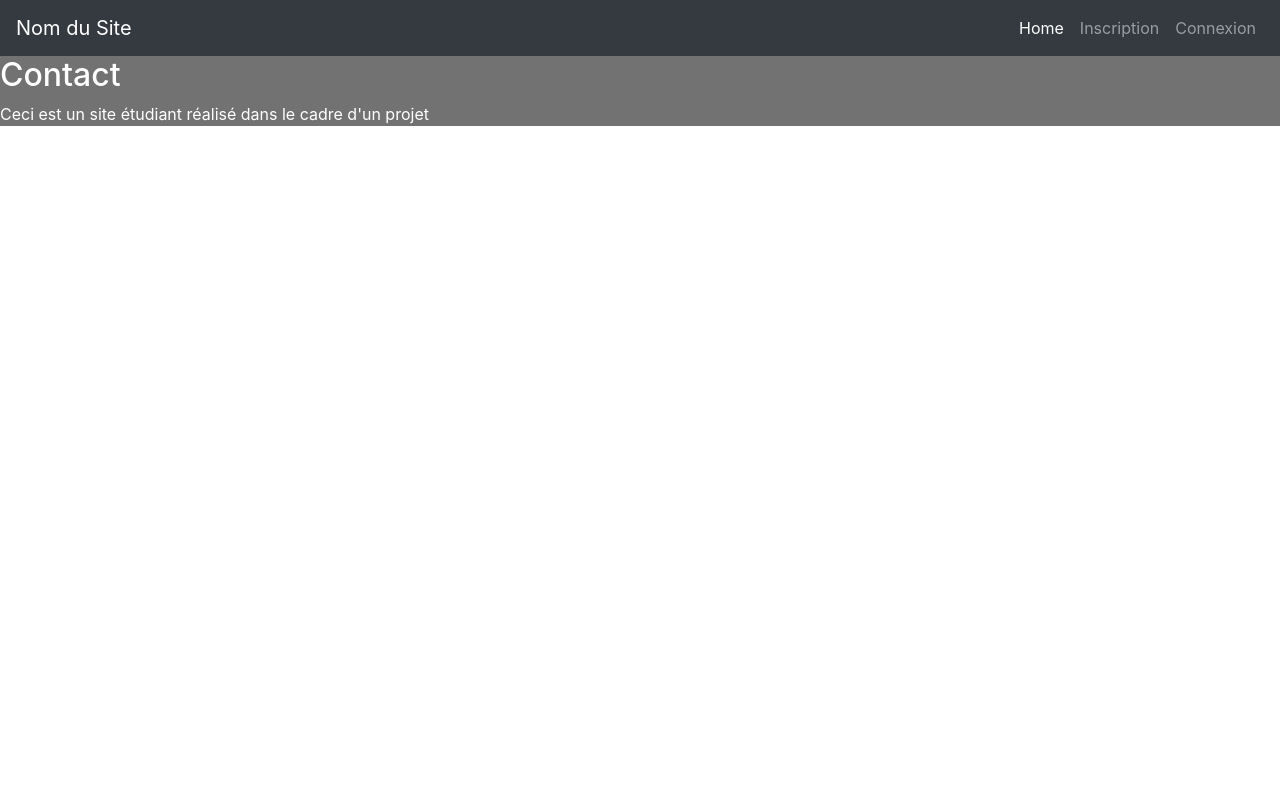
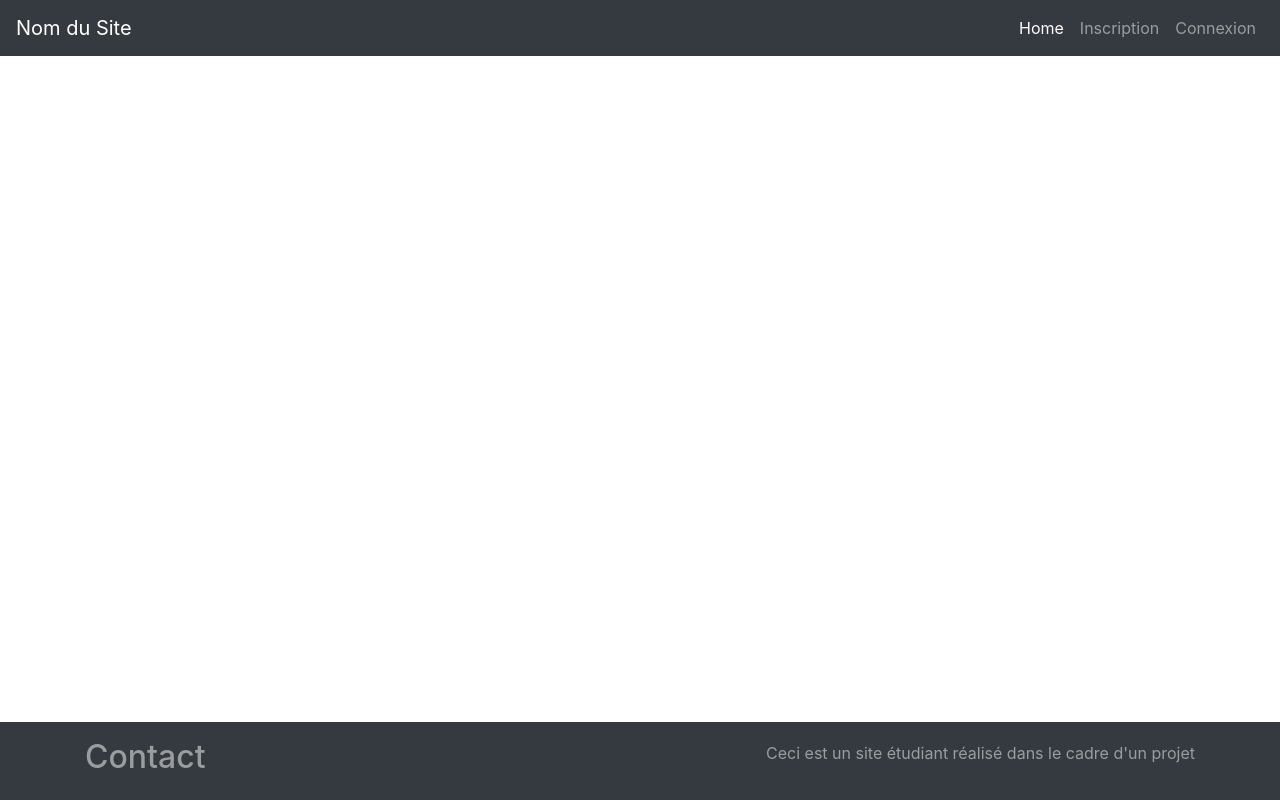
Before and after one commit to janjakg/Projet5, a PHP site: page /view/frontend/template.php in a window 1280 px wide. Run offline with PHP 8.4, Linux system fonts and the light colour scheme; the template is opened without the code that fills it, so the values that code supplies are empty.

Commit message:
footer corrigé

```diff
--- a/view/frontend/template.php
+++ b/view/frontend/template.php
@@ -12,7 +12,7 @@
 </head>
 
 <body>
-  <div class="bloc_page">
+  <nav class="bloc_page">
     <nav class="navbar sticky-top navbar navbar-expand-lg navbar navbar-dark bg-dark">
 
       <a class="navbar-brand" href="#">Nom du Site</a>
@@ -26,7 +26,7 @@
             <a class="nav-link" href="index.php">Home <span class="sr-only">(current)</span></a>
           </li>
           <li class="nav-item">
-            <a class="nav-link" href="#">Inscription</a>
+            <a class="nav-link" href="index.php?action=adminRegistration">Inscription</a>
           </li>
           <li class="nav-item">
             <a class="nav-link" href="#">Connexion</a>
@@ -39,13 +39,15 @@
       <div class="page">
         <?= $content ?>
       </div>
+    </div>
 
+    <nav class="navbar fixed-bottom navbar-light navbar-dark bg-dark">
+      <div class="container">
+        <h2 class="navbar-text">Contact</h2>
+        <p class="navbar-text">Ceci est un site étudiant réalisé dans le cadre d'un projet</p>
       </div>
- <div class="footer">
-      <h2>Contact</h2>
-      <p>Ceci est un site étudiant réalisé dans le cadre d'un projet</p>
-    </footer>
-    </div>
+    </nav>
+
     <script src="https://code.jquery.com/jquery-3.4.1.slim.min.js"
       integrity="sha384-J6qa4849blE2+poT4WnyKhv5vZF5SrPo0iEjwBvKU7imGFAV0wwj1yYfoRSJoZ+n" crossorigin="anonymous">
     </script>
```
Lines whose indentation alone changed are shown as unchanged.
